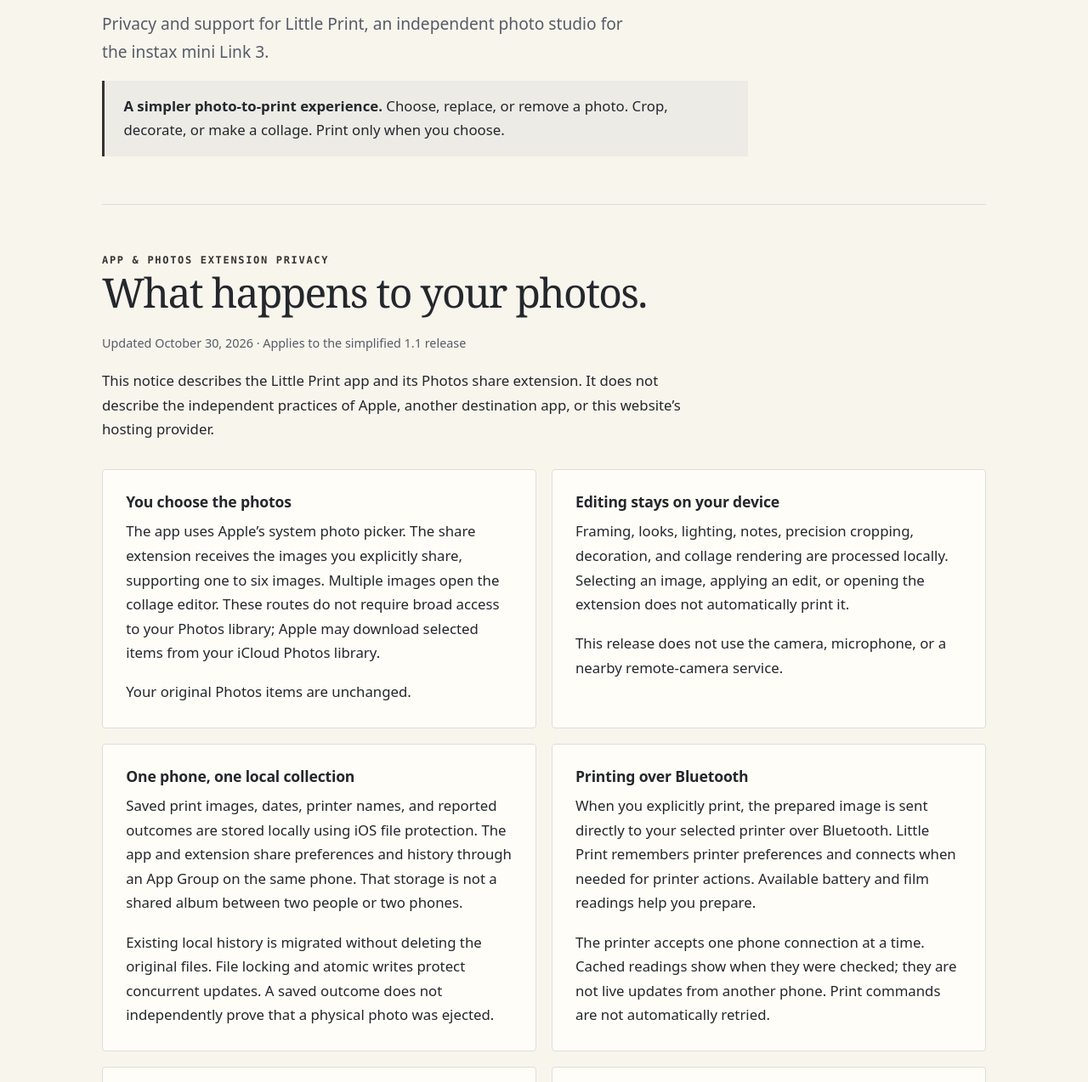
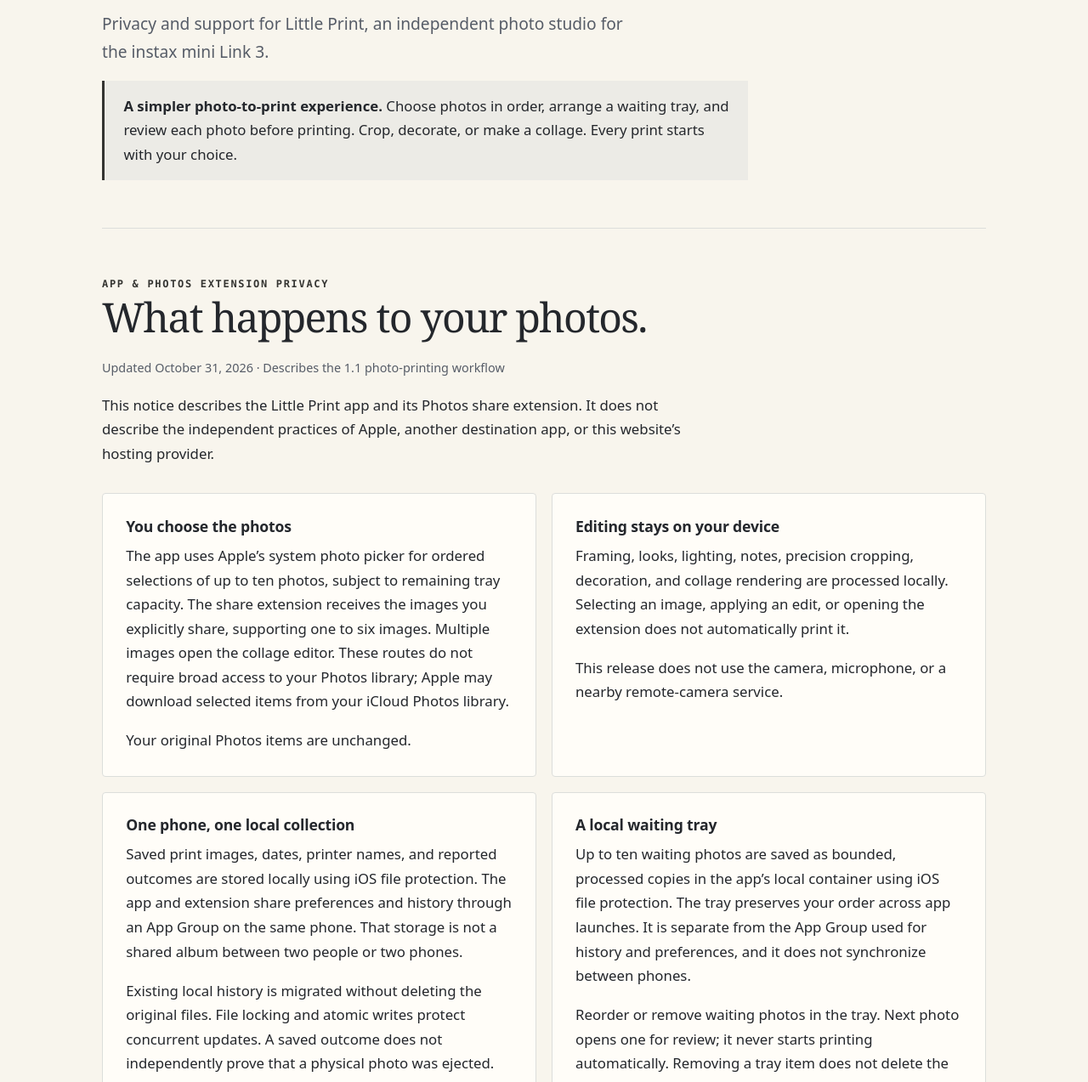
Before and after one commit to printharsh/little-print-support, a plain HTML site: page index.html in a window 1280 px wide. Shown: the part 447-1720 px from the top of the page at 85% size. Drawn offline with Linux system fonts and the light colour scheme.

Commit message:
Document ordered selections and manual print tray

```diff
--- a/index.html
+++ b/index.html
@@ -15,20 +15,22 @@
 <a class="skip" href="#main">Skip to content</a>
 <header><nav class="wrap" aria-label="Main navigation"><a class="brand" href="#main"><img src="icon-monochrome.png" width="42" height="42" alt="" style="border-radius:12px">little print</a><div class="links"><a href="#privacy">Privacy</a><a href="#support">Beta support</a></div></nav></header>
 <main id="main" class="wrap">
-<section class="hero" aria-labelledby="title"><div class="eyebrow">A little clarity</div><h1>Your moments.<br><em>Your choice.</em></h1><p class="intro">Privacy and support for Little Print, an independent photo studio for the instax mini Link 3.</p><div class="note"><p><strong>A simpler photo-to-print experience.</strong> Choose, replace, or remove a photo. Crop, decorate, or make a collage. Print only when you choose.</p></div></section>
-<section id="privacy" class="section" aria-labelledby="privacy-title"><div class="section-head"><div class="eyebrow">App &amp; Photos extension privacy</div><h2 id="privacy-title">What happens to your photos.</h2><p class="meta">Updated October 30, 2026 · Applies to the simplified 1.1 release</p><p>This notice describes the Little Print app and its Photos share extension. It does not describe the independent practices of Apple, another destination app, or this website’s hosting provider.</p></div>
+<section class="hero" aria-labelledby="title"><div class="eyebrow">A little clarity</div><h1>Your moments.<br><em>Your choice.</em></h1><p class="intro">Privacy and support for Little Print, an independent photo studio for the instax mini Link 3.</p><div class="note"><p><strong>A simpler photo-to-print experience.</strong> Choose photos in order, arrange a waiting tray, and review each photo before printing. Crop, decorate, or make a collage. Every print starts with your choice.</p></div></section>
+<section id="privacy" class="section" aria-labelledby="privacy-title"><div class="section-head"><div class="eyebrow">App &amp; Photos extension privacy</div><h2 id="privacy-title">What happens to your photos.</h2><p class="meta">Updated October 31, 2026 · Describes the 1.1 photo-printing workflow</p><p>This notice describes the Little Print app and its Photos share extension. It does not describe the independent practices of Apple, another destination app, or this website’s hosting provider.</p></div>
 <div class="grid">
-<article class="card"><h3>You choose the photos</h3><p>The app uses Apple’s system photo picker. The share extension receives the images you explicitly share, supporting one to six images. Multiple images open the collage editor. These routes do not require broad access to your Photos library; Apple may download selected items from your iCloud Photos library.</p><p>Your original Photos items are unchanged.</p></article>
+<article class="card"><h3>You choose the photos</h3><p>The app uses Apple’s system photo picker for ordered selections of up to ten photos, subject to remaining tray capacity. The share extension receives the images you explicitly share, supporting one to six images. Multiple images open the collage editor. These routes do not require broad access to your Photos library; Apple may download selected items from your iCloud Photos library.</p><p>Your original Photos items are unchanged.</p></article>
 <article class="card"><h3>Editing stays on your device</h3><p>Framing, looks, lighting, notes, precision cropping, decoration, and collage rendering are processed locally. Selecting an image, applying an edit, or opening the extension does not automatically print it.</p><p>This release does not use the camera, microphone, or a nearby remote-camera service.</p></article>
 <article class="card"><h3>One phone, one local collection</h3><p>Saved print images, dates, printer names, and reported outcomes are stored locally using iOS file protection. The app and extension share preferences and history through an App Group on the same phone. That storage is not a shared album between two people or two phones.</p><p>Existing local history is migrated without deleting the original files. File locking and atomic writes protect concurrent updates. A saved outcome does not independently prove that a physical photo was ejected.</p></article>
+<article class="card"><h3>A local waiting tray</h3><p>Up to ten waiting photos are saved as bounded, processed copies in the app’s local container using iOS file protection. The tray preserves your order across app launches. It is separate from the App Group used for history and preferences, and it does not synchronize between phones.</p><p>Reorder or remove waiting photos in the tray. Next photo opens one for review; it never starts printing automatically. Removing a tray item does not delete the original in Photos.</p></article>
 <article class="card"><h3>Printing over Bluetooth</h3><p>When you explicitly print, the prepared image is sent directly to your selected printer over Bluetooth. Little Print remembers printer preferences and connects when needed for printer actions. Available battery and film readings help you prepare.</p><p>The printer accepts one phone connection at a time. Cached readings show when they were checked; they are not live updates from another phone. Print commands are not automatically retried.</p></article>
 <article class="card"><h3>Exports are your choice</h3><p>Sharing a saved photo opens the native sharing interface after you choose that action. You select the recipient or destination app, which then handles the exported copy under its own practices.</p><p>Exports, copies held by recipients, and physical prints remain independent of Little Print’s local data.</p></article>
 <article class="card"><h3>No Little Print account</h3><p>The app has no account service, advertising, analytics SDKs, or shared cloud album service. Apple’s permissions, Photos downloads, device backups, connectivity, and TestFlight diagnostics remain separate system services governed by your settings and Apple’s practices.</p><p>Visiting this page creates ordinary hosting requests and may generate hosting logs. Local photo processing is not a claim that no system service ever receives information.</p></article>
 </div>
-<div class="prose"><h3>Removing your information</h3><p><strong>Remove photo</strong> clears the current editor; it does not delete the original in Photos or earlier print history. Deleting Little Print through iOS removes its local app data. Its extension is part of the app, not a separate account. App Group data is managed by iOS for the installed app and extension.</p><p>Offloading is different: iOS can retain documents and data. Device backups can also retain app data according to your settings. To remove backups or exported copies, use the controls of the service that holds them. Removing the app cannot retrieve copies from recipients or remove physical prints.</p><h3>Permissions and beta feedback</h3><p>Manage Bluetooth permission in iOS Settings. Denying access prevents printer communication. When you voluntarily submit TestFlight feedback or crash information, Apple processes it and makes relevant information available to the developer. Check screenshots for private photos before sending them.</p><h3>Changes to this notice</h3><p>Check the date above and the release notes when updating. This notice covers the simplified photo-printing release; it does not advertise earlier experimental features.</p></div>
+<div class="prose"><h3>Removing your information</h3><p><strong>Remove photo</strong> clears the current editor; it does not delete the original in Photos, waiting tray items, or earlier print history. Remove waiting copies separately using the tray controls. Deleting Little Print through iOS removes its local app data. Its extension is part of the app, not a separate account. App Group data is managed by iOS for the installed app and extension.</p><p>Offloading is different: iOS can retain documents and data. Device backups can also retain app data according to your settings. To remove backups or exported copies, use the controls of the service that holds them. Removing the app cannot retrieve copies from recipients or remove physical prints.</p><h3>Permissions and beta feedback</h3><p>Manage Bluetooth permission in iOS Settings. Denying access prevents printer communication. When you voluntarily submit TestFlight feedback or crash information, Apple processes it and makes relevant information available to the developer. Check screenshots for private photos before sending them.</p><h3>Changes to this notice</h3><p>Check the date above and the release notes when updating. This notice covers the simplified photo-printing release; it does not advertise earlier experimental features.</p></div>
 </section>
 <section id="support" class="section" aria-labelledby="support-title"><div class="section-head"><div class="eyebrow">Beta support</div><h2 id="support-title">Let’s get your moment on paper.</h2><p>Little Print is independent of Fujifilm. A compatible instax mini Link 3 is needed for physical printing; photo editing can be explored without a printer.</p></div><div class="prose">
-<h3>Start in Little Print</h3><p>Choose a photo, then use the compact Replace or Remove icon buttons at its upper right as needed. Crop, Adjust, Decorate, and Collage open focused tools that return to the same photo screen. Inside Adjust, use Frame, Looks, Light, and Note to refine the preview. Inspect your photo in the main preview before tapping Print. The Polaroid footer stays clear, with no full-screen action. Collection keeps your printed photos in a simple filterable grid.</p>
+<h3>Start in Little Print</h3><p>Tap the empty photo area to choose photos. Select up to ten in order; the first opens in an empty editor and the rest wait in the tray. When a photo is already open, added photos wait without replacing its edits. The tray holds ten waiting photos, so the picker’s available capacity may be lower. Use the compact Replace or Remove icon buttons at the photo’s upper right as needed. Crop, Adjust, Decorate, and Collage open focused tools that return to the same photo screen. Inside Adjust, use Frame, Looks, Light, and Note to refine the preview. Inspect your photo in the main preview before tapping Print. The Polaroid footer stays clear, with no full-screen action. Collection keeps your printed photos in a simple filterable grid.</p>
+<h3>Print a selection, one photo at a time</h3><p>Open the waiting tray to reorder or remove photos. Review the current image and tap Print. Afterward, tap <strong>Next photo</strong> to open the next waiting image, review its edits, and tap Print again when ready. There is no unattended batch printing. The waiting tray is saved across app launches; it is separate from the current editor.</p>
 <h3>Start in Photos</h3><ol><li>Select one to six images and tap Share.</li><li>Choose Little Print. If it is not visible, look in the share sheet’s More options.</li><li>One image opens the preview; multiple images open the collage editor.</li><li>Review the finished image and explicitly print. No shortcut setup is required.</li></ol>
 <h3>Connect your printer</h3><ol><li>Turn on and charge the printer, keep it nearby, and allow Bluetooth access.</li><li>Release its connection from another phone or printer app before connecting. Two people take turns.</li><li>Use Little Print’s printer controls to connect and check status. Saved film readings can become outdated.</li></ol>
 <h3>If a print’s result is uncertain</h3><p>Check the physical printer before trying again. A connection can drop after the command was sent, so another attempt might use another sheet of film. Keep the app or share extension open while transferring a print.</p>
```
Also changed, not shown: 1 other file.
